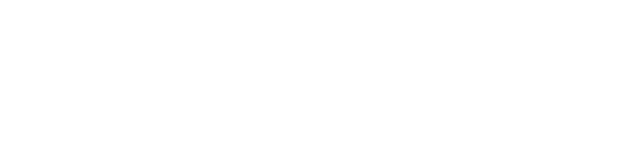
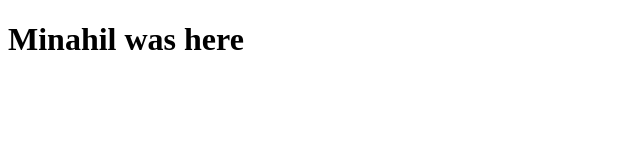
Before and after one commit to Minahil111/friday-repo-3, a plain HTML site: page home.html in a window 1280 px wide. Shown: the whole page, without its empty margins (0-640 px from the left). Drawn offline with Linux system fonts and the light colour scheme.

Commit message:
Added heading to home

```diff
--- a/home.html
+++ b/home.html
@@ -6,6 +6,6 @@
     <title>Minahil's Web Page</title>
 </head>
 <body>
-
+    <h1>Minahil was here</h1>
 </body>
 </html>
```
